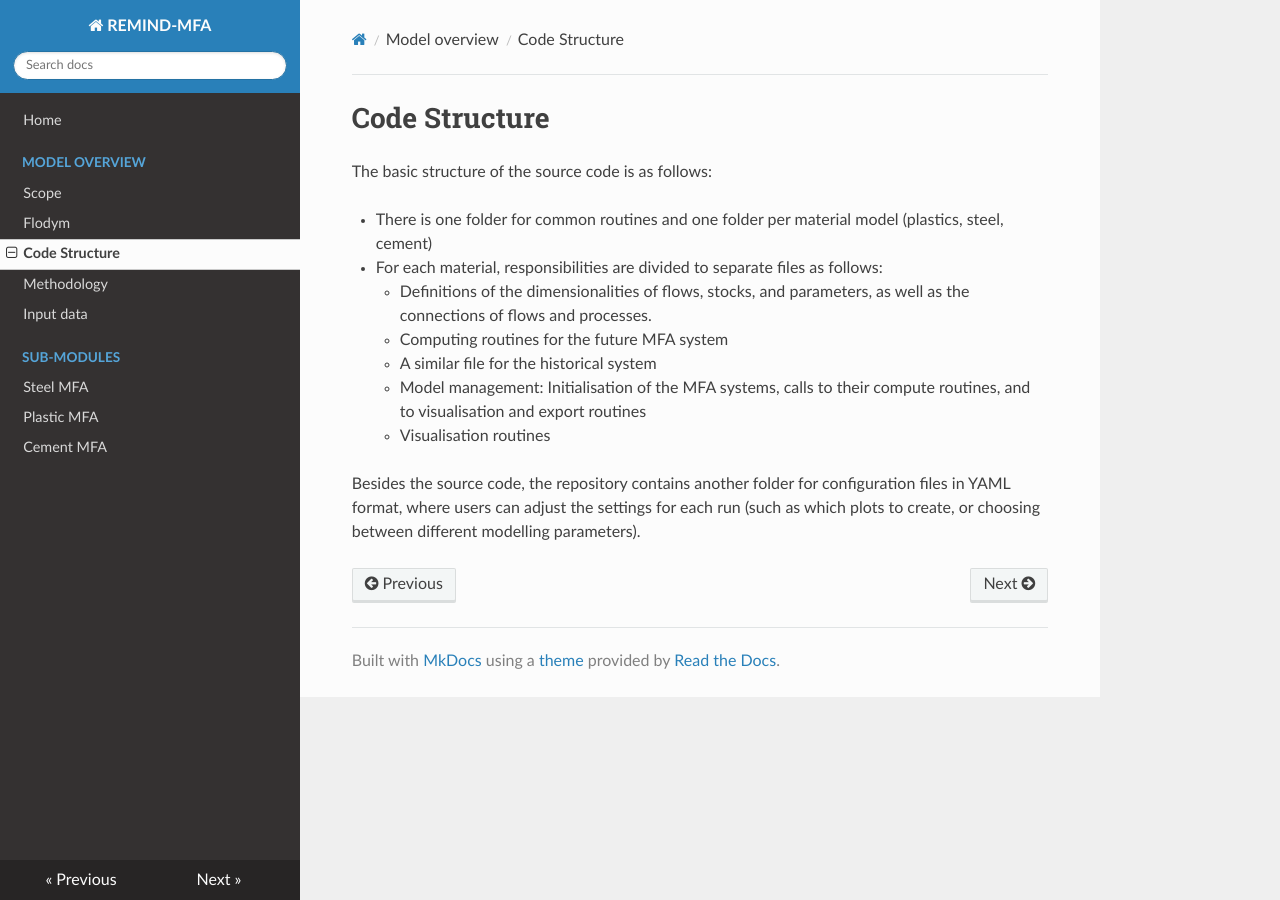
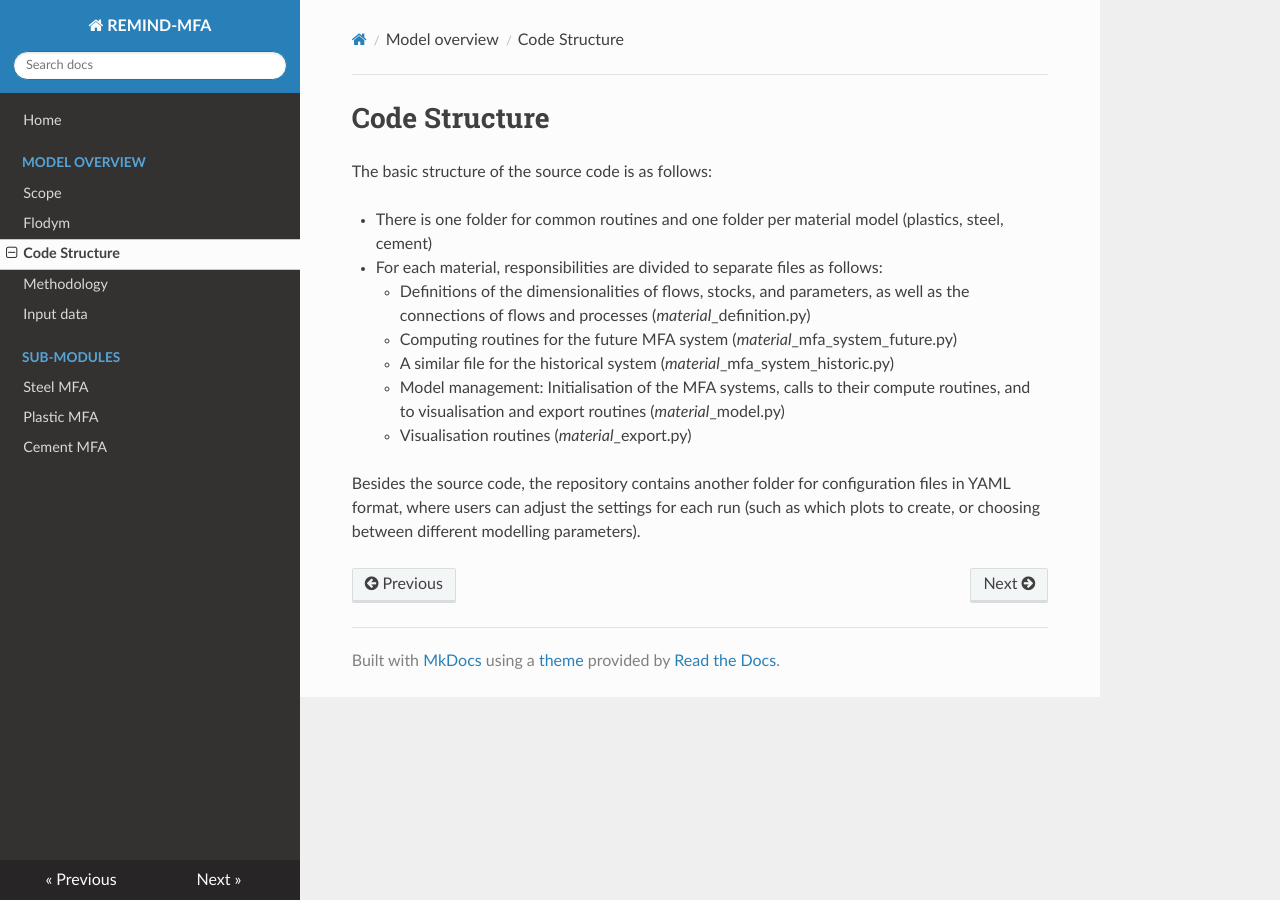
Before and after one commit to pik-piam/remind-mfa, an MkDocs documentation site: the page built from docs/code_structure.md, in a window 1280 px wide. Built offline with MkDocs 1.6.1, drawn with Linux system fonts in a browser that asks for light colours; nearby versions of some CDN libraries.

Commit message:
add file names to code_structure.md

```diff
--- a/docs/code_structure.md
+++ b/docs/code_structure.md
@@ -4,10 +4,10 @@ The basic structure of the source code is as follows:
 
 * There is one folder for common routines and one folder per material model (plastics, steel, cement)
 * For each material, responsibilities are divided to separate files as follows:
-    - Definitions of the dimensionalities of flows, stocks, and parameters, as well as the connections of flows and processes.
-    - Computing routines for the future MFA system
-    - A similar file for the historical system
-    - Model management: Initialisation of the MFA systems, calls to their compute routines, and to visualisation and export routines
-    - Visualisation routines
+    - Definitions of the dimensionalities of flows, stocks, and parameters, as well as the connections of flows and processes (*material*_definition.py)
+    - Computing routines for the future MFA system (*material*_mfa_system_future.py)
+    - A similar file for the historical system (*material*_mfa_system_historic.py)
+    - Model management: Initialisation of the MFA systems, calls to their compute routines, and to visualisation and export routines (*material*_model.py)
+    - Visualisation routines (*material*_export.py)
 
 Besides the source code, the repository contains another folder for configuration files in YAML format, where users can adjust the settings for each run (such as which plots to create, or choosing between different modelling parameters).
```
